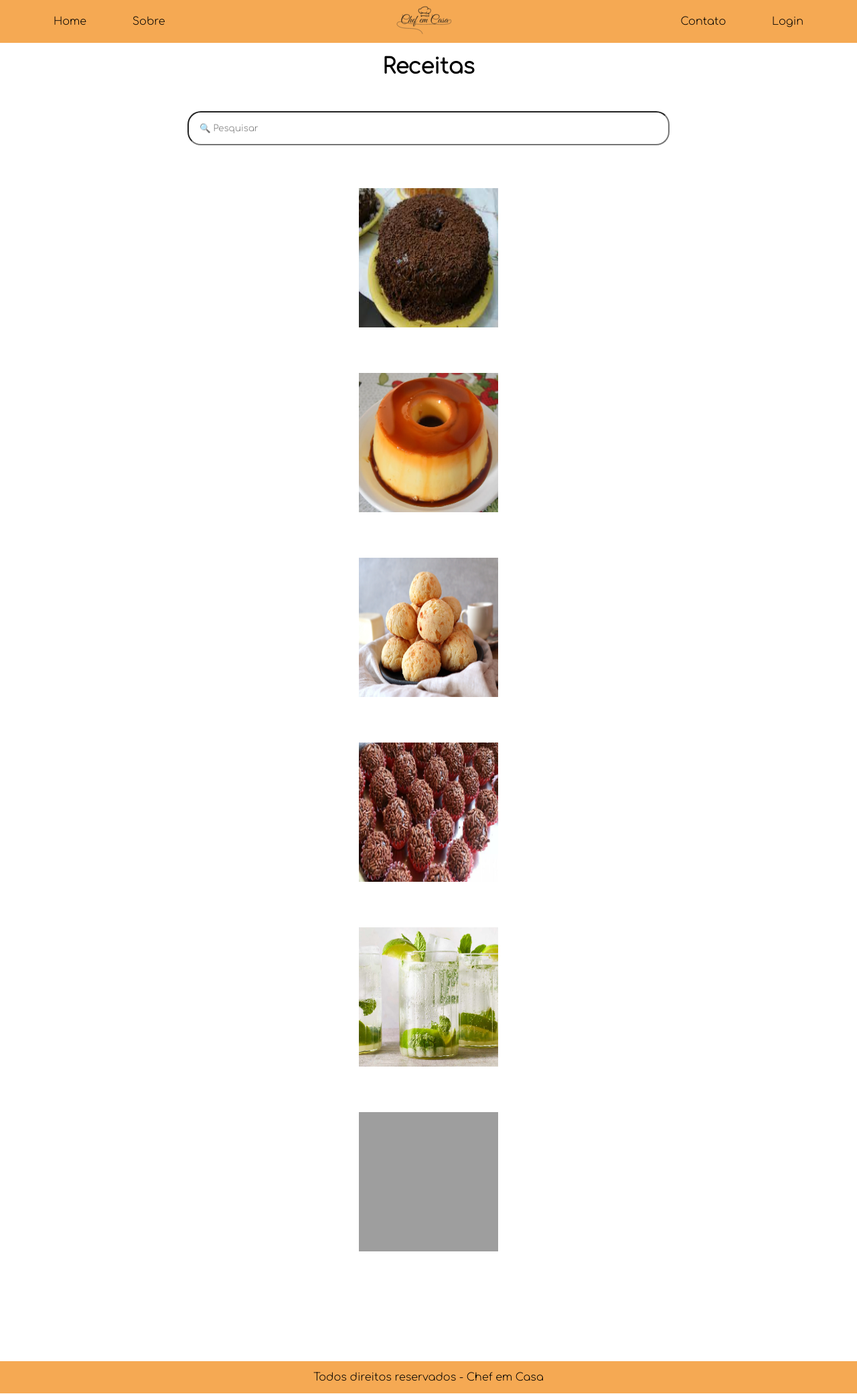
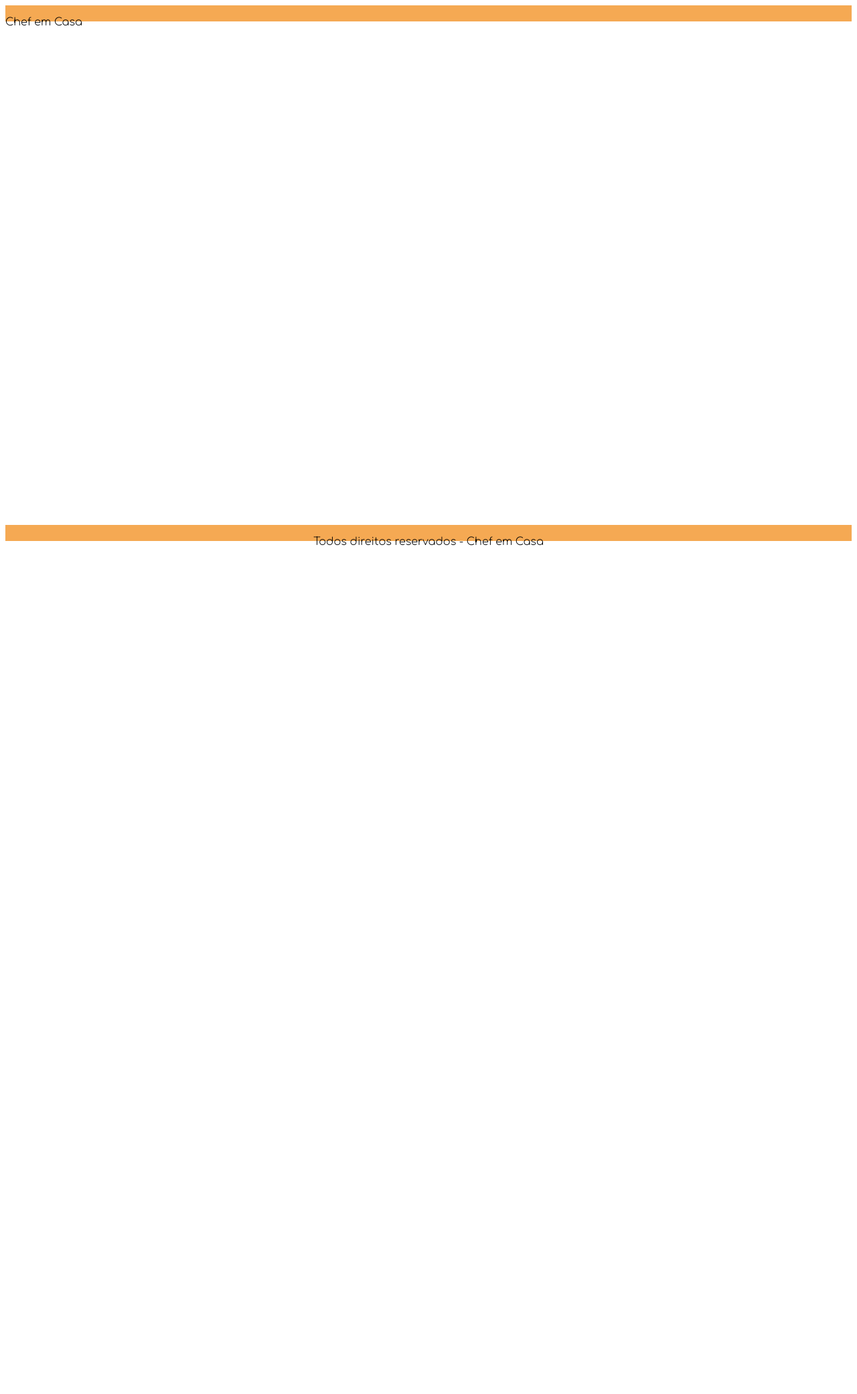
Before and after one commit to PauloVictorSilipina/Chef-em-Casa, a PHP site: page / in a window 1280 px wide. Shown: the whole page at 67% size. After the commit the page ends 815 px from the top, so only its background shows below. Run offline with PHP 8.4, Linux system fonts and the light colour scheme; grey boxes are pictures that could not be loaded.

Commit message:
Brinquei com Grid e decidi usar grid no home

```diff
--- a/css/css_base.css
+++ b/css/css_base.css
@@ -4,54 +4,15 @@ importação de fonte e adicionando ela em todos itens, utilizado também o bord
 
 @import url('https://fonts.googleapis.com/css2?family=Comfortaa:wght@300&display=swap');
 * {
+    box-sizing:border-box;
     font-family: 'Comfortaa', cursive;
-    margin: 0;
-    padding: 1rem;
-    box-sizing:border-box;
 }
 
-/*
-padronização do header para todas páginas
-*/
 .cabecalho {
-    position: absolute;
     background-color: rgb(245, 169, 83);
-    top: 0;
-    left: 0;
-    justify-content: space-between;
-    width: 100%;
-    height: 4rem;
-    display: flex;
-    align-items: center;
 }
 
-/*
-arrumo a posição dos itens selecionáveis no header e alinho o texto ao centro
-*/
-.cabecalho nav li{
-    display: inline-block;
+footer {
+    background-color: rgb(245, 169, 83);
     text-align: center;
 }
-
-/*
-retiro o sublinhado do link e dou cor preta
-*/
-.cabecalho nav li a {
-    color: black;
-    text-decoration: none;
-}
-
-/*
-padronização do header e posiciono ao fundo
-*/
-footer {
-    background-color: rgb(245, 169, 83);
-    width: 100%;
-    left: 0;
-    height: 3rem;
-    position: absolute;
-    display: flex;
-    justify-content: center;
-    align-items: center;
-    border-bottom: 1px solid rgb(245, 169, 83);
-}
--- a/css/css_home.css
+++ b/css/css_home.css
@@ -1,62 +1,5 @@
-/*
-centralizo os textos do body
-*/
-body {
-    margin: 0;
-    width: 100%;
-    height: 100vh;
-    text-align: center;
+.body_home {
+    display: grid;
+    grid-template-columns: 1;
+    grid-template-rows: 3vh 94vh 3vh;
 }
-
-/*
-aumento o padding do h1 e mudo sua posição
-*/
-h1 {
-    padding: 3.1rem;
-}
-
-/*
-aumento o tamanho do input e o arrendondo
-*/
-.pesquisa {
-    width: 45rem;
-    border-radius: 20px;
-}
-
-/*
-centralizo as imagens e coloco elas em linha
-*/
-
-.slider {
-    margin: 0 auto;
-    width: 70rem;
-    overflow: hidden;
-}
-
-.slides img {
-    width: 15rem;
-    height: 15rem;
-}
-
-/*
-.slides {
-    margin-left: auto;
-    margin-right: auto;
-    display: grid;
-    grid-template-columns: auto auto auto;
-    justify-content: center;
-    width: 70rem;
-    padding-bottom: 37vh;
-}
-
-.grupo img {
-    width: 15rem;
-    height: 15rem;
-    transition:transform 0.6s;
-    cursor: pointer;
-}
-
-.grupo img:hover {
-    transform: scale(1.1);
-}
-*/
--- a/index.html
+++ b/index.html
@@ -14,72 +14,13 @@
 
     <!--criação do cabecalho-->
     <header class ="cabecalho">
-        <!--classe para itens navegáveis-->
-        <nav class="navegacao">
-            <!--div para posicionar o menu-->
-            <div class="menu">
-                <li><a href="index.html">Home</a></li>
-                <li><a href="sobre.html">Sobre</a></li>
-            </div>
-        </nav>
-
-        <a href="index.html" class="logo">
-            <img src="img/logo.png">
-        </a>
-
-        <nav class="navegacao">
-
-            <div class="menu">
-                <li><a href="contato.html">Contato</a></li>
-                    <li><a href="login.html">Login</a></li>
-            </div>
-        </nav>
+        <p>Chef em Casa</p>
     </header>
-
-    <!--h1 titulo abaixo do header-->
-    <h1>Receitas</h1>
-
-    <!--campo de pesquisa com input-->
-    <input type="text" class="pesquisa" placeholder="🔍 Pesquisar">
-
-    <!--div que armazenas as imagens-->
+    <!--rodapé-->
     <div class="slider">
-
-        <div class="slides">
-            <div class="slidefirst">
-                <img src="receitas/Bolo.jpg">
-            </div>
-
-            <div class="slide">
-                <img src="receitas/Pudim de leite condensado.png">
-            </div>
-
-            <div class="slide">
-                <img src="receitas/Pão de queijo.jpg">
-            </div>
-
-            <div class="slide">
-                <img src="receitas/Brigadeiro.png">
-            </div>
-
-            <div class="slide">
-                <img src="receitas/Mojito.jpg">
-            </div>
-
-            <div class="slide">
-                <img src="receitas/Macarrão com molho de tomate.jpg">
-            </div>
-
-            <div class="navButton">
-                <div class="leftButton"></div>
-                <div class="rightButton"></div>
-            </div>
-
-        </div>
 
     </div>
 
-    <!--rodapé-->
     <footer>
         <p>Todos direitos reservados - Chef em Casa</p>
     </footer>
```
Also changed, not shown: css/css_sobre.css (deleted, +0 -44 lines).
